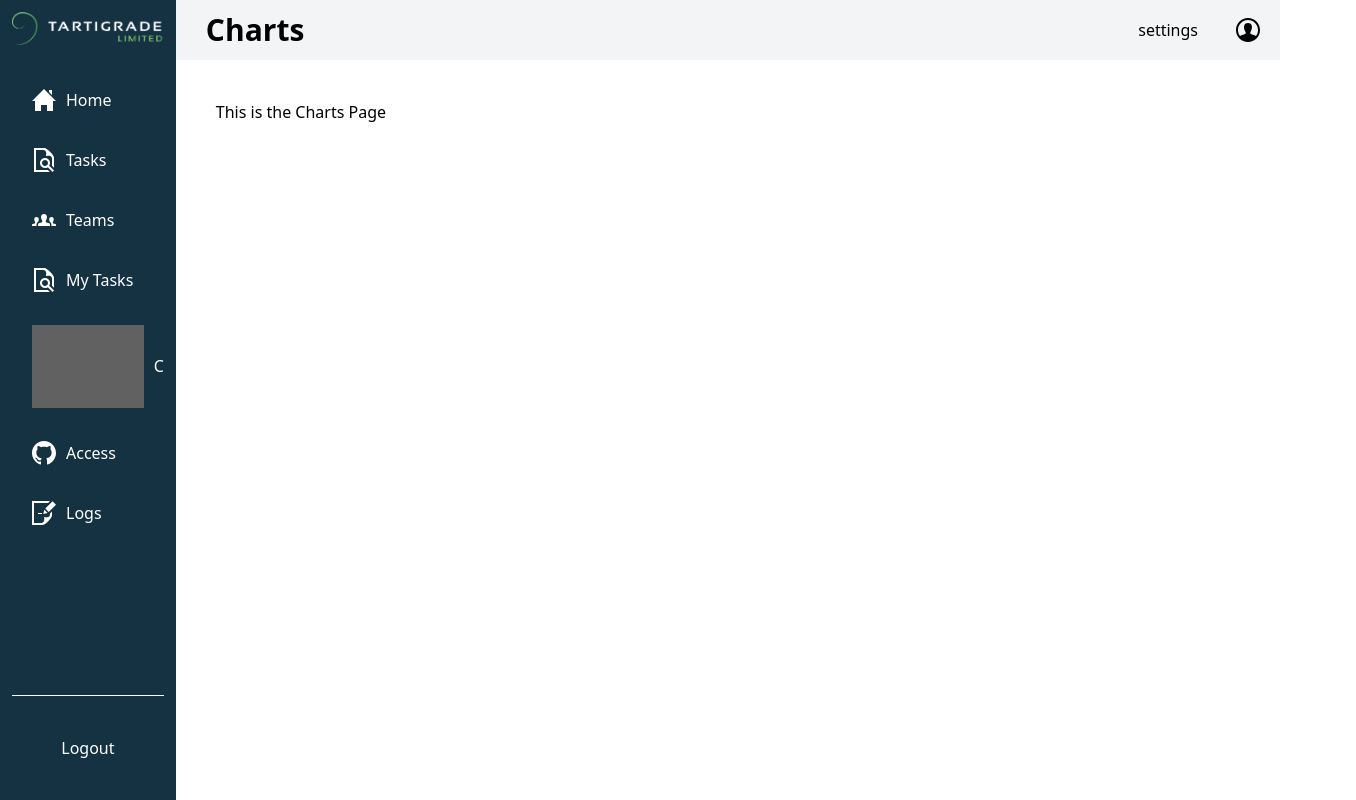
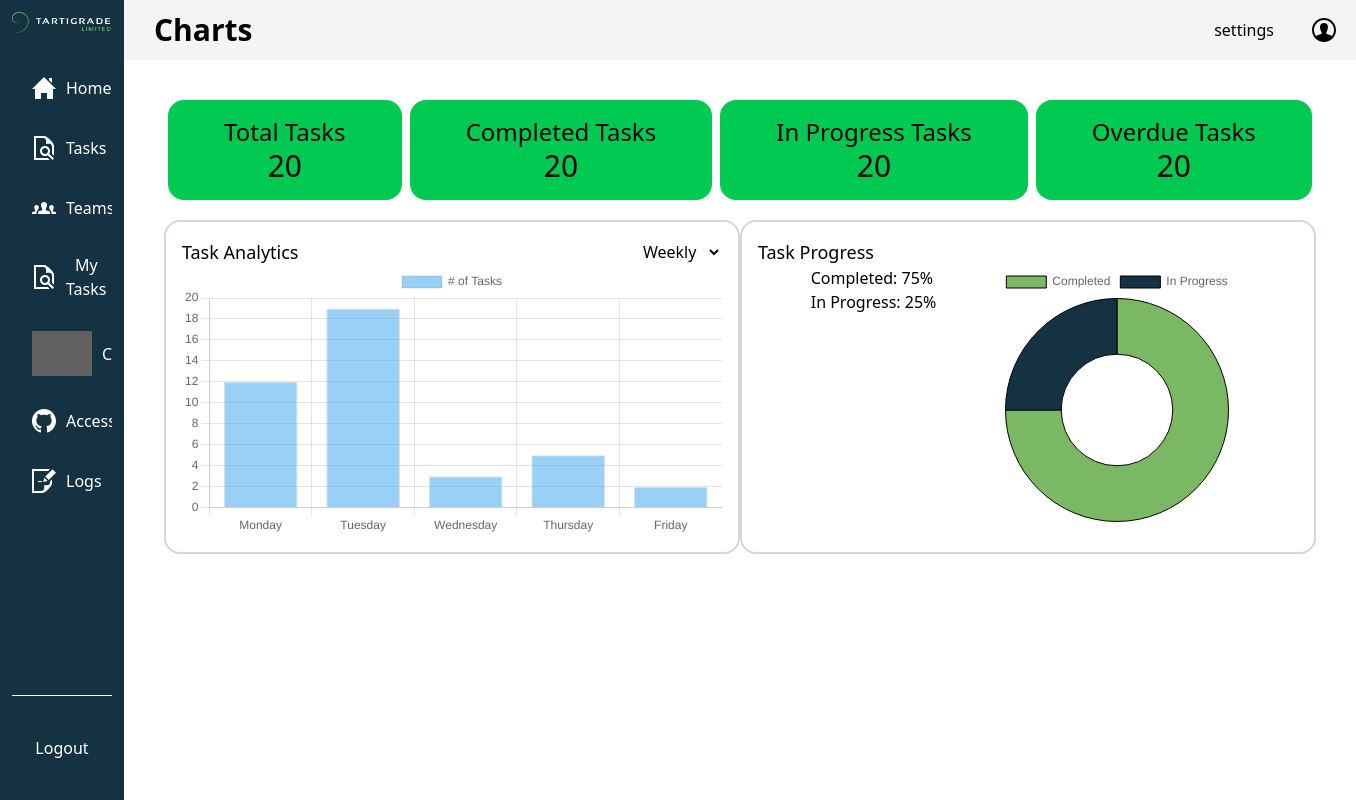
Before and after one commit to devaku/synapse, a React (Vite) app in the folder frontend/: page /charts in a window 1280 px wide. Shown: the whole page, 1356 px wide, since content can reach past the window. Built offline with nearby package versions, Linux system fonts and the light colour scheme; grey boxes are pictures that could not be loaded.

Commit message:
Added chart page

```diff
--- a/frontend/package.json
+++ b/frontend/package.json
@@ -12,8 +12,10 @@
 	},
 	"dependencies": {
 		"@tailwindcss/vite": "^4.1.13",
+		"chart.js": "^4.5.0",
 		"lodash": "^4.17.21",
 		"react": "^19.1.1",
+		"react-chartjs-2": "^5.3.0",
 		"react-dom": "^19.1.1",
 		"react-hook-form": "^7.62.0",
 		"react-router": "^7.8.2",
--- /dev/null
+++ b/frontend/src/components/ui/chart_card.tsx
@@ -0,0 +1,20 @@
+type chartCardProps = {
+	cardLabel: string;
+	className: string;
+	cardText: string;
+};
+
+export default function ChartCard(props: chartCardProps) {
+	let { className, cardLabel, cardText } = props;
+
+	return (
+		<div
+			className={
+				'bg-green-500 px-14 py-4 rounded-2xl min-w-52' + className
+			}
+		>
+			<div className="text-2xl text-center">{cardLabel}</div>
+			<div className="text-3xl text-center">{cardText}</div>
+		</div>
+	);
+}
--- a/frontend/src/pages/charts.tsx
+++ b/frontend/src/pages/charts.tsx
@@ -1,9 +1,117 @@
 import HeaderContainer from '../components/container/header_container';
+import ChartCard from '../components/ui/chart_card';
+import { Bar, Doughnut } from 'react-chartjs-2';
+import {
+	Chart as ChartJS,
+	CategoryScale,
+	LinearScale,
+	BarElement,
+	ArcElement,
+	Title,
+	Tooltip,
+	Legend,
+} from 'chart.js';
+
+ChartJS.register(
+	CategoryScale,
+	LinearScale,
+	BarElement,
+	ArcElement,
+	Title,
+	Tooltip,
+	Legend
+);
 
 export default function ChartsPage() {
+	let barChartOptions = {
+		scales: {
+			y: {
+				beginAtZero: true,
+			},
+		},
+	};
+	let barChartData = {
+		labels: ['Monday', 'Tuesday', 'Wednesday', 'Thursday', 'Friday'],
+		datasets: [
+			{
+				label: '# of Tasks',
+				data: [12, 19, 3, 5, 2],
+				borderWidth: 1,
+				backgroundColor: 'rgba(53, 162, 235, 0.5)',
+			},
+		],
+	};
+
+	let donutChartData = {
+		labels: ['Completed', 'In Progress'],
+		datasets: [
+			{
+				label: '# of Votes',
+				data: [75, 25],
+				backgroundColor: ['#7BB863', '#153243'],
+				borderColor: ['#000000'],
+				borderWidth: 1,
+			},
+		],
+	};
 	return (
 		<HeaderContainer pageTitle={'Charts'}>
-			<div>This is the Charts Page</div>
+			<div className="flex w-full justify-evenly gap-1 mb-5">
+				<ChartCard
+					className=""
+					cardText="20"
+					cardLabel="Total Tasks"
+				></ChartCard>
+				<ChartCard
+					className=""
+					cardText="20"
+					cardLabel="Completed Tasks"
+				></ChartCard>
+				<ChartCard
+					className=""
+					cardText="20"
+					cardLabel="In Progress Tasks"
+				></ChartCard>
+				<ChartCard
+					className=""
+					cardText="20"
+					cardLabel="Overdue Tasks"
+				></ChartCard>
+			</div>
+			<div className="flex justify-evenly">
+				{/* BAR CHART */}
+				{/* TODO: This should be a component? */}
+				<div className="w-xl  border-2 border-gray-300 rounded-2xl p-4">
+					<div className="flex w-full justify-between">
+						<p className="text-lg">Task Analytics</p>
+						<select name="" id="">
+							<option selected value="">
+								Monthly
+							</option>
+							<option selected value="">
+								Weekly
+							</option>
+						</select>
+					</div>
+					<Bar options={barChartOptions} data={barChartData}></Bar>
+				</div>
+
+				{/* DOUGHNUT CHART */}
+				<div className="w-xl flex flex-col items-center border-2 border-gray-300 rounded-2xl p-4">
+					<div className="w-full text-start">
+						<p className="text-lg">Task Progress</p>
+					</div>
+					<div className="w-full flex justify-evenly">
+						<div>
+							<p>Completed: 75%</p>
+							<p>In Progress: 25%</p>
+						</div>
+						<div className="w-3xs">
+							<Doughnut data={donutChartData}></Doughnut>
+						</div>
+					</div>
+				</div>
+			</div>
 		</HeaderContainer>
 	);
 }
```
Also changed, not shown: 1 other file (tests, documents, lock files or other folders).
